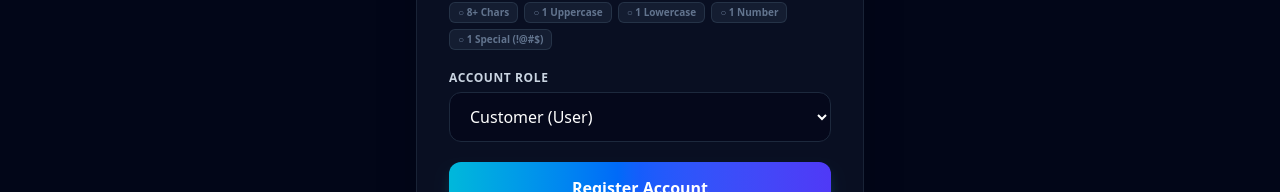
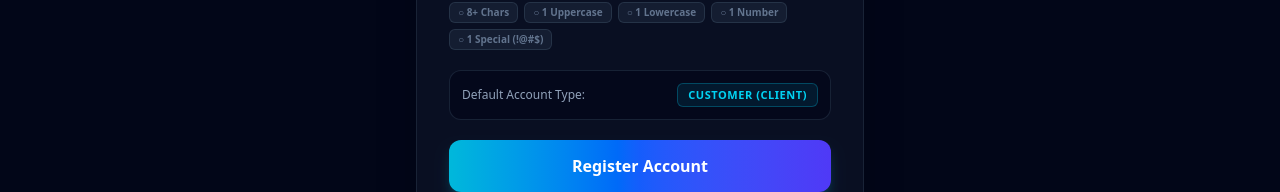
Before and after one commit to yogingohil/TDD-kata-Car-Delivery-Inventory-System-, a React (Vite) app in the folder frontend/: page /register in a window 1280 px wide. Shown: the part 547-739 px from the top of the page. Built offline with nearby package versions, Linux system fonts and the light colour scheme; no server answers.

Commit message:
security(auth): default public registrations strictly to USER role and restrict ADMIN role to pre-approved admin emails

```diff
--- a/frontend/src/pages/Register.tsx
+++ b/frontend/src/pages/Register.tsx
@@ -8,7 +8,7 @@ export const Register: React.FC = () => {
   const [name, setName] = useState('');
   const [email, setEmail] = useState('');
   const [password, setPassword] = useState('');
-  const [role, setRole] = useState('USER');
+  const [role] = useState('USER');
   const [loading, setLoading] = useState(false);
 
   const { setAuth } = useAuthStore();
@@ -158,18 +158,12 @@ export const Register: React.FC = () => {
             </div>
           </div>
 
-          <div>
-            <label className="block text-xs font-semibold text-slate-300 uppercase tracking-wider mb-1.5">
-              Account Role
-            </label>
-            <select
-              value={role}
-              onChange={(e) => setRole(e.target.value)}
-              className="w-full px-4 py-3 rounded-xl bg-slate-950/60 border border-slate-800 text-white focus:outline-none focus:border-cyan-500 transition-colors"
-            >
-              <option value="USER">Customer (User)</option>
-              <option value="ADMIN">Administrator (Admin)</option>
-            </select>
+          {/* Account Role Notice */}
+          <div className="p-3 rounded-xl bg-slate-950/60 border border-slate-800/80 flex items-center justify-between text-xs">
+            <span className="text-slate-400 font-medium">Default Account Type:</span>
+            <span className="px-2.5 py-1 rounded-md bg-cyan-500/10 border border-cyan-500/30 text-cyan-400 font-bold uppercase tracking-wider text-[11px]">
+              Customer (Client)
+            </span>
           </div>
 
           <button
```
Also changed, not shown: 1 other file (tests, documents, lock files or other folders).
